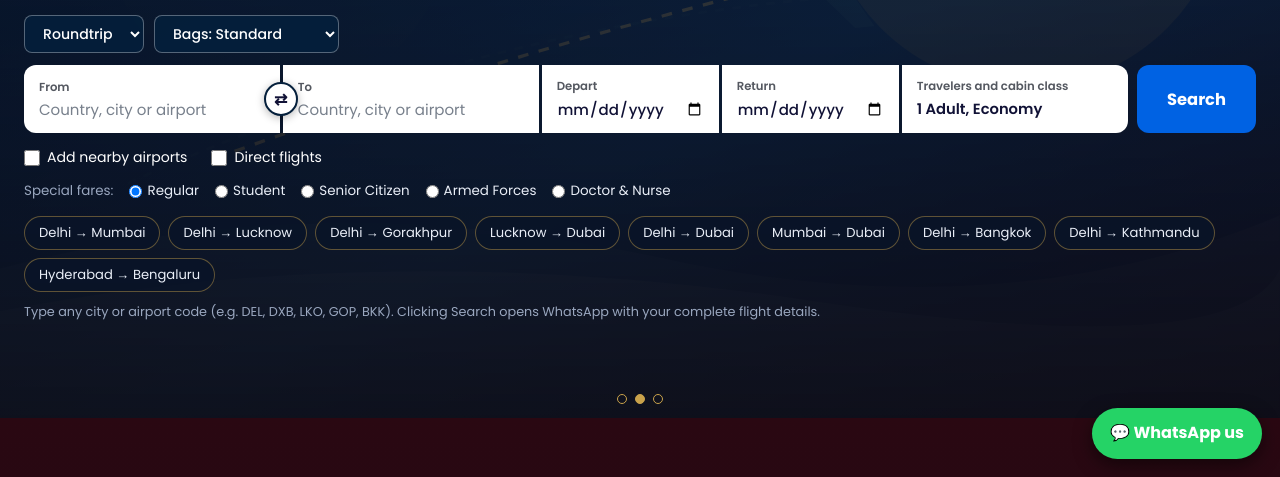
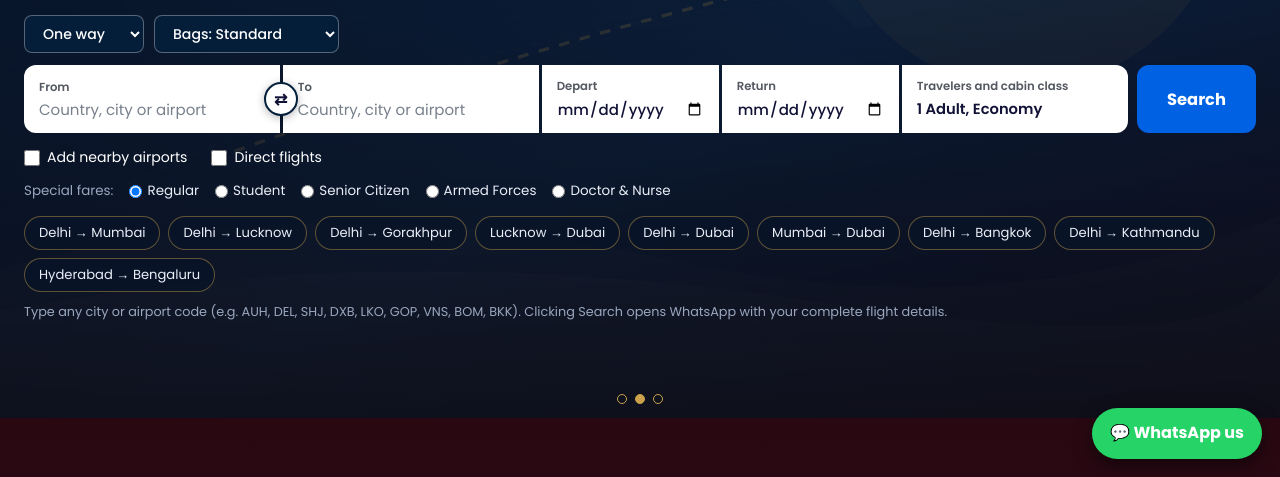
Before and after one commit to vascenttravel-blip/v-ascent-travel, a plain HTML site: page index.html in a window 1280 px wide. Shown: the part 323-800 px from the top of the page. Drawn offline with nearby package versions, Linux system fonts and the light colour scheme.

Commit message:
Modify trip type option and update note text
Updated the options for trip type and modified the note for city or airport codes.

```diff
--- a/index.html
+++ b/index.html
@@ -285,8 +285,8 @@ footer{border-top:1px solid rgba(201,162,75,.3);padding:22px 0;text-align:center
     <div id="flightsBox">
       <div class="sky-controls">
         <select class="sky-select" id="tripType" aria-label="Trip type">
+          <option value="One way">One way</option>
           <option value="Round trip">Roundtrip</option>
-          <option value="One way">One way</option>
         </select>
         <select class="sky-select" id="bagType" aria-label="Baggage preference">
           <option value="Standard baggage">Bags: Standard</option>
@@ -349,7 +349,7 @@ footer{border-top:1px solid rgba(201,162,75,.3);padding:22px 0;text-align:center
       </div>
 
       <div class="routes" id="routes" aria-label="Top flight routes"></div>
-      <p class="note">Type any city or airport code (e.g. DEL, DXB, LKO, GOP, BKK). Clicking Search opens WhatsApp with your complete flight details.</p>
+      <p class="note">Type any city or airport code (e.g. AUH, DEL, SHJ, DXB, LKO, GOP, VNS, BOM, BKK). Clicking Search opens WhatsApp with your complete flight details.</p>
     </div>
 
     <!-- ================= VISA PANEL (PORTRAIT CARDS LIKE SCREENSHOT) ================= -->
```
